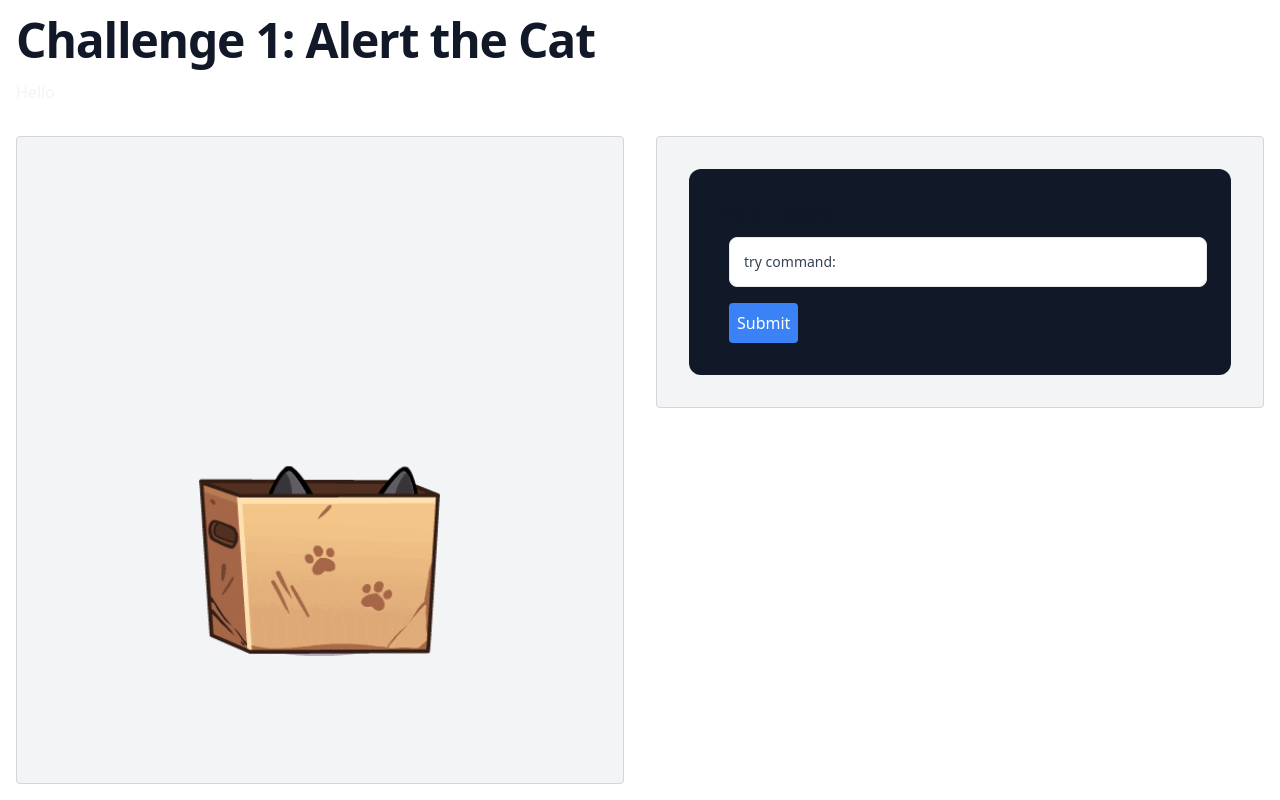
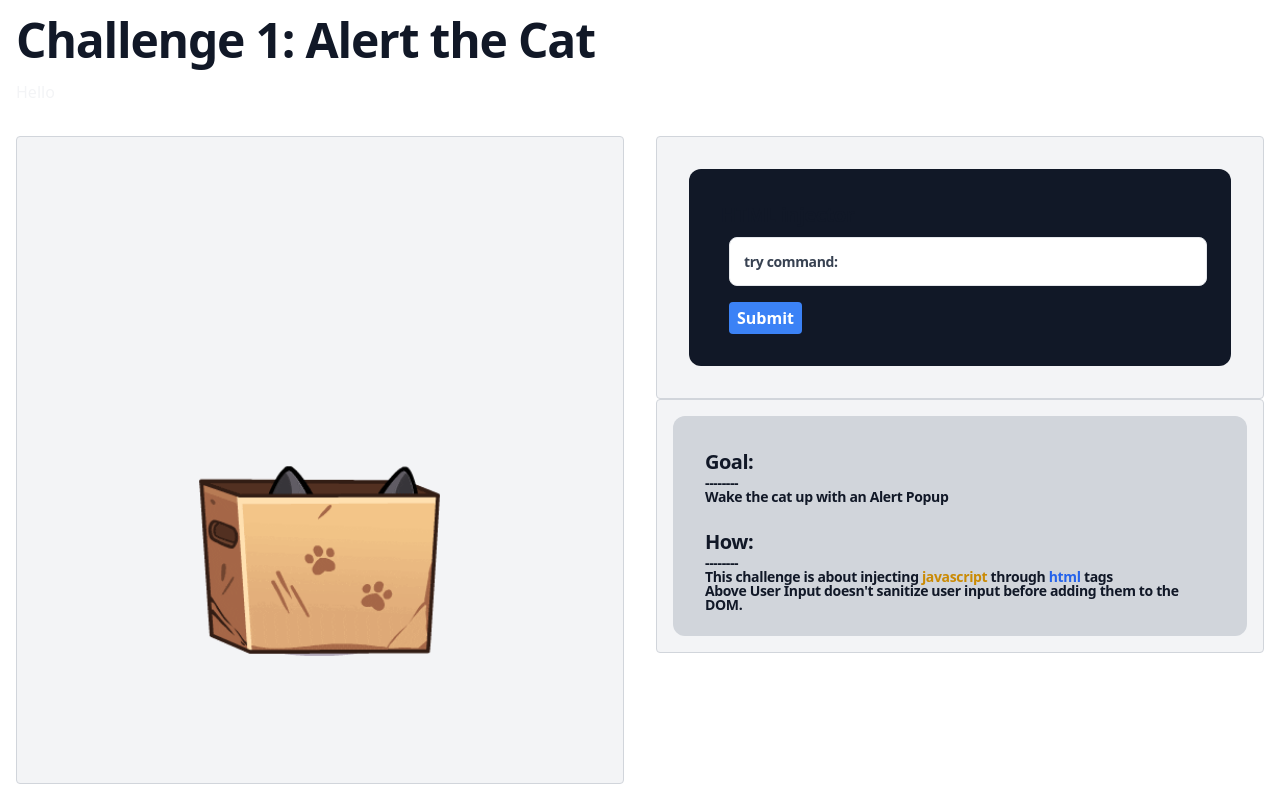
Before and after one commit to Jaycee3004/ctf, a Next.js app: page /challenge1 in a window 1280 px wide. Built offline with nearby package versions, Linux system fonts and the light colour scheme; no server answers; sample sign-in values are in the browser's storage.

Commit message:
Added instructions to challenge1 + fixes

```diff
--- a/app/(challenges)/challenge1/page.tsx
+++ b/app/(challenges)/challenge1/page.tsx
@@ -53,7 +53,7 @@ export default function Challenge1() {
         setTimeout(() => {
 
             setName('')
-        }, 50);
+        }, 20);
     },[name])
 
     useEffect(()=>{
@@ -103,14 +103,14 @@ export default function Challenge1() {
                         {/* <input id="input1" type="text" placeholder="input from user" className="p-2 border border-gray-300 rounded mb-4" value={userInput} onChange={(e)=>{setUserInput(e.target.value)}}/>
                         <button type='submit' className="p-2 bg-blue-500 text-white rounded" >Submit</button> */}
                         <div className="mb-6 m-8">
-                            <label className=" text-md font-extrabold leading-none tracking-tight text-gray-900  lg:text-xl dark:text-white">html injector</label>
+                            <label className=" text-md font-extrabold leading-none tracking-tight text-gray-900  lg:text-xl dark:text-white">HTML injector</label>
                             {/* <input type="text" id="success" className="bg-green-50 border border-green-500 text-green-900 dark:text-green-400 placeholder-green-700 dark:placeholder-green-500 text-sm rounded-lg focus:ring-green-500 focus:border-green-500 block w-full p-2.5 dark:bg-gray-700 dark:border-green-500" placeholder="try command :"/> */}
-                            {success && <input id="input1" type="text" placeholder="try command:" className="m-2 bg-green-50 border border-green-500 text-green-900 dark:text-green-400 placeholder-green-700 dark:placeholder-green-500 text-sm rounded-lg focus:ring-green-500 focus:border-green-500 block w-full p-3.5 dark:bg-gray-700 dark:border-green-500" value={userInput} onChange={(e)=>{setUserInput(e.target.value)}}/>}
-                            {!success && <input id="input1" type="text" placeholder="try command:" className="m-2 bg-white-50 border border-black-500 text-green-900 dark:text-gray-400 placeholder-gray-700 dark:placeholder-gray-500 text-sm rounded-lg focus:ring-gray-500 focus:border-gray-500 block w-full p-3.5 dark:bg-gray-700 dark:border-gray-500" value={userInput} onChange={(e)=>{setUserInput(e.target.value)}}/>}
+                            {success && <input id="input1" type="text" placeholder="try command:" className="font-extrabold leading-none tracking-tight m-2 bg-green-50 border border-green-500 text-green-900 dark:text-green-400 placeholder-green-700 dark:placeholder-green-500 text-sm rounded-lg focus:ring-green-500 focus:border-green-500 block w-full p-3.5 dark:bg-gray-700 dark:border-green-500" value={userInput} onChange={(e)=>{setUserInput(e.target.value)}}/>}
+                            {!success && <input id="input1" type="text" placeholder="try command:" className="font-extrabold leading-none tracking-tight m-2 bg-white-50 border border-black-500 text-green-900 dark:text-gray-400 placeholder-gray-700 dark:placeholder-gray-500 text-sm rounded-lg focus:ring-gray-500 focus:border-gray-500 block w-full p-3.5 dark:bg-gray-700 dark:border-gray-500" value={userInput} onChange={(e)=>{setUserInput(e.target.value)}}/>}
 
                             {/* <input id="input2" type="text" placeholder="try command:" className="m-2 bg-green-50 border border-green-500 text-green-900 dark:text-green-400 placeholder-green-700 dark:placeholder-green-500 text-sm rounded-lg focus:ring-green-500 focus:border-green-500 block w-full p-3.5 dark:bg-gray-700 dark:border-green-500" value={userInput} onChange={(e)=>{setUserInput(e.target.value)}}/> */}
-                            <button type='submit' className="m-2 p-2 bg-blue-500 text-white rounded" >Submit</button>
-                        {success && <p className="mt-2 text-sm text-green-600"><span className="font-medium">Well done!</span> The cat is ALERT !</p>}
+                            <button type='submit' className="font-extrabold leading-none  m-2 p-2 bg-blue-500 text-white rounded" >Submit</button>
+                        {success && <p className="mt-2 font-extrabold leading-none tracking-tight text-sm text-green-600"><span className="font-medium">Well done!</span> The cat is ALERT !</p>}
                         {!success && recentlyTry &&
                         <div>
                             <p className="mt-2 text-sm text-gray-400"><span className="font-medium">Try Again</span> </p>
@@ -121,6 +121,24 @@ export default function Challenge1() {
                         </div>
                     </form>
                 </div>
+
+                <div className=" w-full bg-gray-100 flex items-center  border border-gray-300 rounded ">
+                    <div className="rounded m-4  bg-gray-300 rounded-xl w-full">
+                        <div className="mb-6 m-8">
+                            <p className=" text-sm font-extrabold leading-none tracking-tight text-gray-900  lg:text-xl ">Goal:</p>
+
+                            <p className=" text-sm font-extrabold leading-none tracking-tight text-gray-900  lg:text-md "> -------- </p>
+                            <p className=" text-sm font-extrabold leading-none tracking-tight text-gray-900  lg:text-md "> Wake the cat up with an Alert Popup</p>
+                            <br></br>
+                            <p className=" text-sm font-extrabold leading-none tracking-tight text-gray-900  lg:text-xl ">How:</p>
+                            <p className=" text-sm font-extrabold leading-none tracking-tight text-gray-900  lg:text-md "> -------- </p>
+
+                            <p className=" text-sm font-extrabold leading-none tracking-tight text-gray-900  lg:text-md ">This challenge is about injecting <span className="text-yellow-600">javascript</span>  through <span className="text-blue-600">html</span> tags </p>
+                            <p className=" text-sm font-extrabold leading-none tracking-tight text-gray-900  lg:text-md ">Above User Input doesn't sanitize user input before adding them to the DOM.</p>
+                        </div>
+                    </div>
+
+                </div>
                 </div>
             </div>
         </div>
--- a/app/(challenges)/intervalChecker.tsx
+++ b/app/(challenges)/intervalChecker.tsx
@@ -79,7 +79,7 @@ function IntervalChecker() {
             const now = Date.now();
             const timeDiff = now - lastExecutionTime;
 
-            if (timeDiff > 1000) {
+            if (timeDiff > 1300) {
                 console.log(`Time difference is more than 500ms: ${timeDiff}ms`);
                 console.log("ALERT ???")
                 updateScore(user?.uid || "",atomSetter)
```
